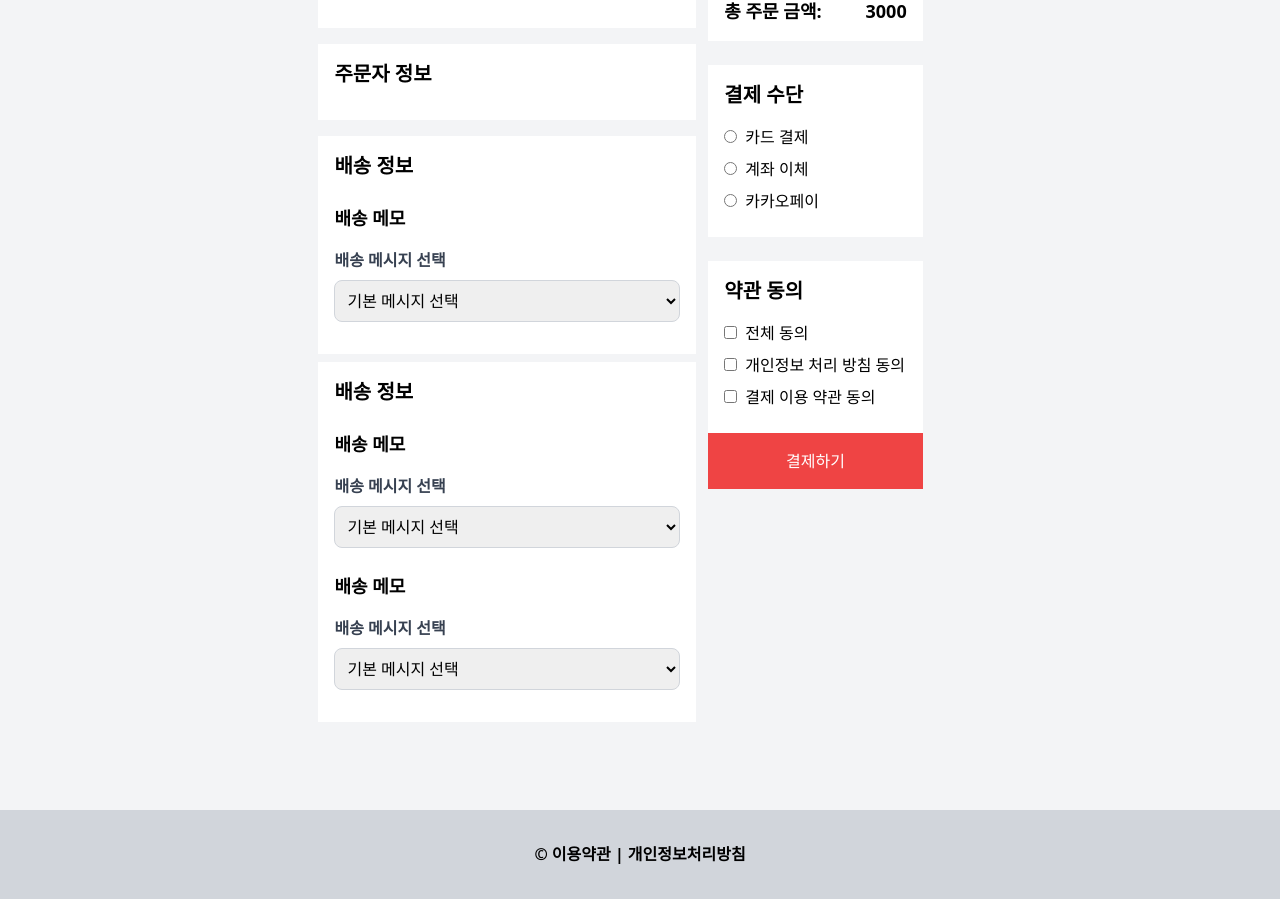
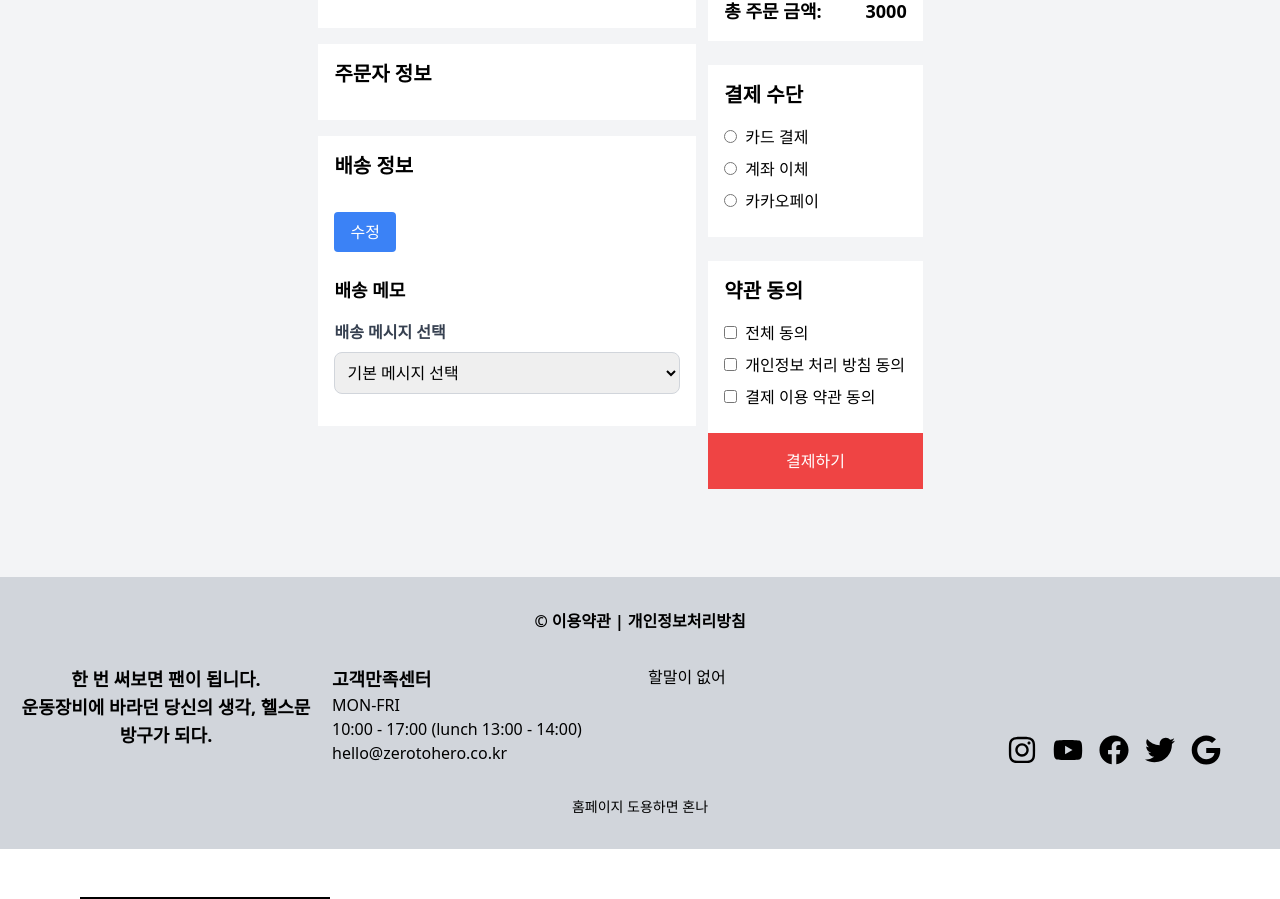
Before and after one commit to myqkq111/HealthStationery-front, a React (Create React App) app: page /payment in a window 1280 px wide. Shown: the part 433-1332 px from the top of the page. Built offline with nearby package versions, Linux system fonts and the light colour scheme.

Commit message:
Feat 구매페이지 배송지정보 수정

```diff
--- a/src/App.jsx
+++ b/src/App.jsx
@@ -44,7 +44,7 @@ const App = () => {
             <Route path="/profile" element={<MyPage />} />
             <Route path="/payment" element={<Payment />} />
             <Route path="/oauth" element={<AuthCallback />} />
-            <Route path="/basket" element={<BasketPage />} />
+            <Route path="/cart" element={<BasketPage />} />
           </Routes>
           <Footer /> {/* Footer를 페이지 하단에 표시 */}
           <BottomPage /> {/* BottomPage를 Footer 아래에 표시 */}
--- a/src/components/MainPage/ShopPage/LeftSection.jsx
+++ b/src/components/MainPage/ShopPage/LeftSection.jsx
@@ -1,4 +1,4 @@
-import React from "react";
+import React, { useState } from "react";
 
 const LeftSection = ({
   product,
@@ -11,8 +11,25 @@ const LeftSection = ({
   const { image, name, price } = product || {};
   const { username, email, tell, roadaddr, detailaddr, mailaddr } = user || {};
 
+  const [isEditing, setIsEditing] = useState(false);
+  const [editName, setEditName] = useState(username);
+  const [editTell, setEditTell] = useState(tell);
+  const [editRoadaddr, setEditRoadaddr] = useState(roadaddr);
+  const [editDetailaddr, setEditDetailaddr] = useState(detailaddr);
+  const [editMailaddr, setEditMailaddr] = useState(mailaddr);
+  const [activeTab, setActiveTab] = useState("existing");
+
   const handleMemoChange = (event) => {
     setDeliveryMemo(event.target.value);
+  };
+
+  const toggleEdit = () => {
+    setIsEditing(!isEditing);
+  };
+
+  const saveChanges = () => {
+    // 여기서 필요한 로직 추가 (예: 서버로 변경사항 전송)
+    toggleEdit();
   };
 
   return (
@@ -43,6 +60,105 @@ const LeftSection = ({
 
       <div className="bg-white p-4  mb-2">
         <h2 className="text-xl font-semibold mb-4">배송 정보</h2>
+        {isEditing ? (
+          <div>
+            <div className="flex mb-4">
+              <button
+                className={`mr-4 py-2 px-4 rounded ${
+                  activeTab === "existing"
+                    ? "bg-blue-500 text-white"
+                    : "bg-gray-200 text-gray-700"
+                }`}
+                onClick={() => setActiveTab("existing")}
+              >
+                배송지 선택
+              </button>
+              <button
+                className={`py-2 px-4 rounded ${
+                  activeTab === "new"
+                    ? "bg-blue-500 text-white"
+                    : "bg-gray-200 text-gray-700"
+                }`}
+                onClick={() => setActiveTab("new")}
+              >
+                신규 입력
+              </button>
+            </div>
+
+            {activeTab === "existing" ? (
+              <div>
+                <p className="text-gray-700 font-semibold">{editName}</p>
+                <p className="text-gray-700">{editTell}</p>
+                <p className="text-gray-700 font-semibold">{editRoadaddr}</p>
+                <p className="text-gray-700 font-semibold">{editDetailaddr}</p>
+                <p className="text-gray-700 font-semibold">{editMailaddr}</p>
+              </div>
+            ) : (
+              <div>
+                <div>
+                  <label className="block mb-2 text-gray-700 font-semibold">
+                    이름
+                  </label>
+                  <input
+                    type="text"
+                    value={editName}
+                    onChange={(e) => setEditName(e.target.value)}
+                    className="w-full p-2 border border-gray-300 rounded-lg mb-4"
+                  />
+                  <label className="block mb-2 text-gray-700 font-semibold">
+                    전화번호
+                  </label>
+                  <input
+                    type="text"
+                    value={editTell}
+                    onChange={(e) => setEditTell(e.target.value)}
+                    className="w-full p-2 border border-gray-300 rounded-lg mb-4"
+                  />
+                  <label className="block mb-2 text-gray-700 font-semibold">
+                    도로명 주소
+                  </label>
+                  <input
+                    type="text"
+                    value={editRoadaddr}
+                    onChange={(e) => setEditRoadaddr(e.target.value)}
+                    className="w-full p-2 border border-gray-300 rounded-lg mb-4"
+                  />
+                  <label className="block mb-2 text-gray-700 font-semibold">
+                    상세 주소
+                  </label>
+                  <input
+                    type="text"
+                    value={editDetailaddr}
+                    onChange={(e) => setEditDetailaddr(e.target.value)}
+                    className="w-full p-2 border border-gray-300 rounded-lg mb-4"
+                  />
+                  <label className="block mb-2 text-gray-700 font-semibold">
+                    이메일
+                  </label>
+                  <input
+                    type="text"
+                    value={editMailaddr}
+                    onChange={(e) => setEditMailaddr(e.target.value)}
+                    className="w-full p-2 border border-gray-300 rounded-lg mb-4"
+                  />
+                </div>
+              </div>
+            )}
+            <button
+              onClick={saveChanges}
+              className="mt-4 bg-blue-500 text-white py-2 px-4 rounded"
+            >
+              저장
+            </button>
+            <button
+              onClick={toggleEdit}
+              className="mt-4 ml-2 bg-gray-500 text-white py-2 px-4 rounded"
+            >
+              취소
+            </button>
+          </div>
+        ) : (
+          <div>
             <div>
               <p className="text-gray-700 font-semibold">{name}</p>
               <p className="text-gray-700">{tell}</p>
@@ -50,85 +166,15 @@ const LeftSection = ({
               <p className="text-gray-700 font-semibold">{detailaddr}</p>
               <p className="text-gray-700 font-semibold">{mailaddr}</p>
             </div>
-
-        <div className="mt-6">
-          <h3 className="text-lg font-semibold mb-4">배송 메모</h3>
-          <div className="mb-4">
-            <label className="block mb-2 text-gray-700 font-semibold">
-              배송 메시지 선택
-            </label>
-            <select
-              value={deliveryMemo}
-              onChange={handleMemoChange}
-              className="w-full p-2 border border-gray-300 rounded-lg"
+            <button
+              onClick={toggleEdit}
+              className="mt-4 bg-blue-500 text-white py-2 px-4 rounded"
             >
-              <option value="default">기본 메시지 선택</option>
-              <option value="leaveAtDoor">문 앞에 놓아주세요</option>
-              <option value="callBeforeDelivery">배송 전 연락주세요</option>
-              <option value="noSpecificInstructions">특별 요청 없음</option>
-              <option value="custom">직접 입력</option>
-            </select>
-          </div>
-          {deliveryMemo === "custom" && (
-            <div className="mt-4">
-              <label className="block mb-2 text-gray-700 font-semibold">
-                직접 입력
-              </label>
-              <textarea
-                value={customMemo}
-                onChange={(e) => setCustomMemo(e.target.value)}
-                className="w-full p-2 border border-gray-300 rounded-lg"
-                rows="4"
-                placeholder="배송 메모를 직접 입력하세요."
-              />
+              수정
+            </button>
           </div>
         )}
-        </div>
-      </div>
 
-      <div className="bg-white p-4">
-        <h2 className="text-xl font-semibold mb-4">배송 정보</h2>
-        <div>
-          <p className="text-gray-700 font-semibold">{name}</p>
-          <p className="text-gray-700">{tell}</p>
-          <p className="text-gray-700 font-semibold">{roadaddr}</p>
-          <p className="text-gray-700 font-semibold">{detailaddr}</p>
-          <p className="text-gray-700 font-semibold">{mailaddr}</p>
-        </div>
-
-        <div className="mt-6">
-          <h3 className="text-lg font-semibold mb-4">배송 메모</h3>
-          <div className="mb-4">
-            <label className="block mb-2 text-gray-700 font-semibold">
-              배송 메시지 선택
-            </label>
-            <select
-              value={deliveryMemo}
-              onChange={handleMemoChange}
-              className="w-full p-2 border border-gray-300 rounded-lg"
-            >
-              <option value="default">기본 메시지 선택</option>
-              <option value="leaveAtDoor">문 앞에 놓아주세요</option>
-              <option value="callBeforeDelivery">배송 전 연락주세요</option>
-              <option value="noSpecificInstructions">특별 요청 없음</option>
-              <option value="custom">직접 입력</option>
-            </select>
-          </div>
-          {deliveryMemo === "custom" && (
-            <div className="mt-4">
-              <label className="block mb-2 text-gray-700 font-semibold">
-                직접 입력
-              </label>
-              <textarea
-                value={customMemo}
-                onChange={(e) => setCustomMemo(e.target.value)}
-                className="w-full p-2 border border-gray-300 rounded-lg"
-                rows="4"
-                placeholder="배송 메모를 직접 입력하세요."
-              />
-            </div>
-          )}
-        </div>
         <div className="mt-6">
           <h3 className="text-lg font-semibold mb-4">배송 메모</h3>
           <div className="mb-4">
```
Lines whose indentation alone changed are shown as unchanged.
